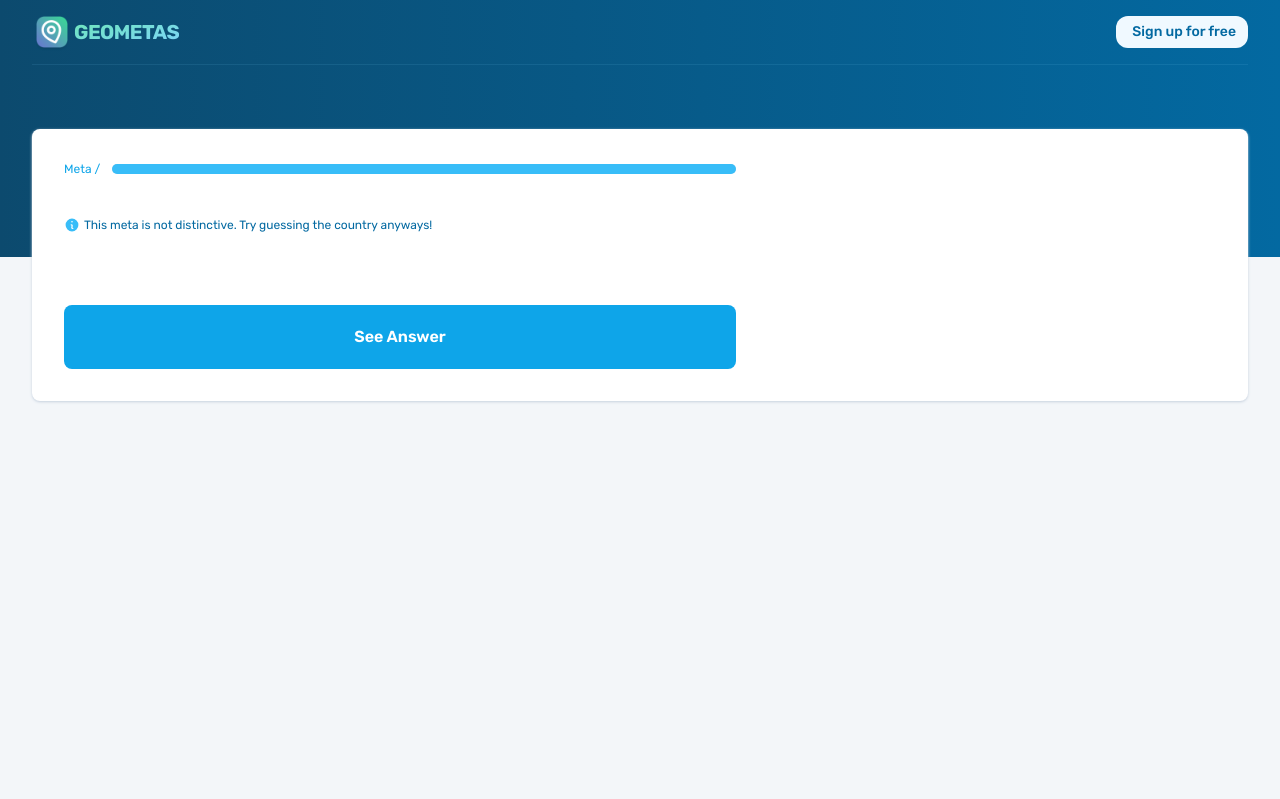
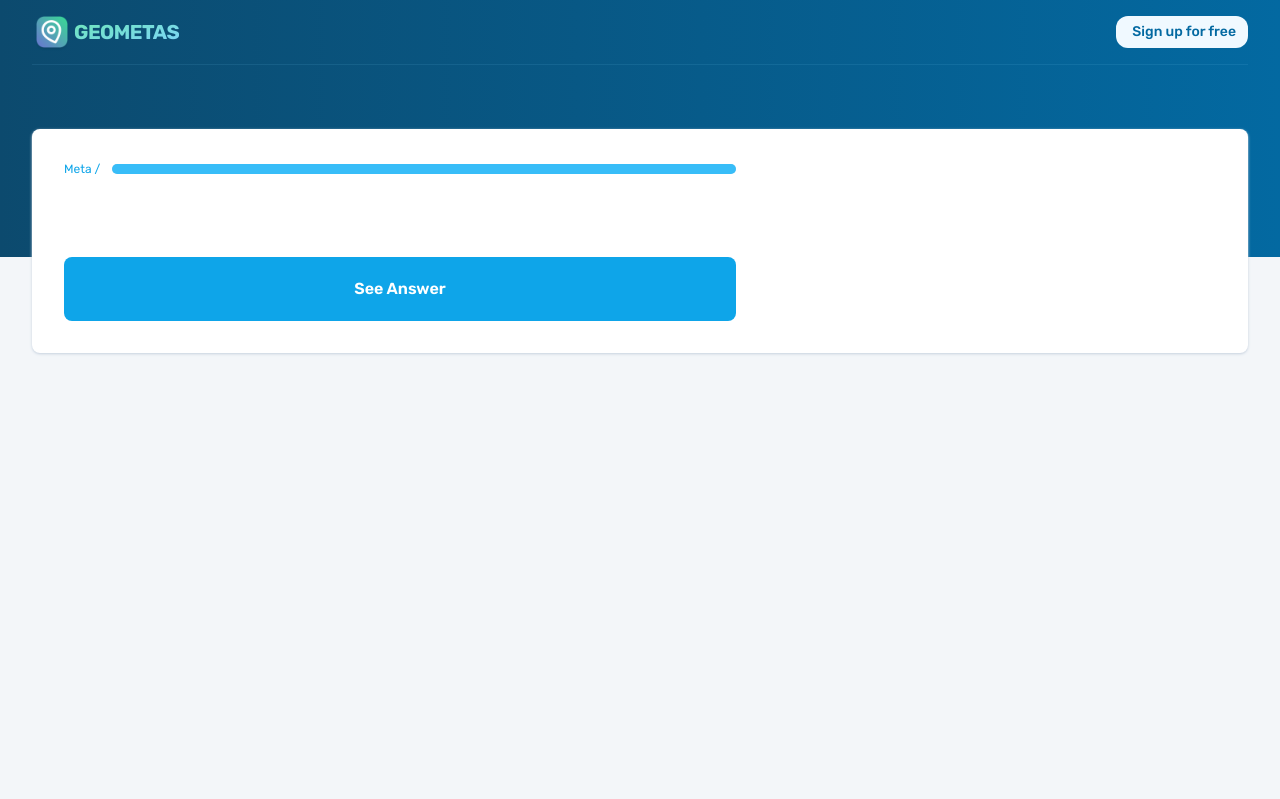
Before and after one commit to therealPaulPlay/geometas, a Django app: template quiz/templates/quiz/question.html in a window 1280 px wide. Shown: the top 799 px of the page. Run offline with Django 3.2, Linux system fonts and the light colour scheme; the template is opened without the code that fills it, so the values that code supplies are empty; style sheets or scripts are compiled from the project's sources.

Commit message:
Update question.html

```diff
--- a/quiz/templates/quiz/question.html
+++ b/quiz/templates/quiz/question.html
@@ -9,21 +9,6 @@
     <h2 class="text-2xl mt-8 sm:mt-10 text-slate-900">
         {{ fact.get_question }}
     </h2>
-
-    {% if not fact.distinctive and not fact.distinctive_in_region %}
-    <div class="rounded-md max-w-md mt-4">
-        <div class="flex">
-          <div class="flex-shrink-0">
-            <svg class="h-4 w-4 text-sky-400" viewBox="0 0 20 20" fill="currentColor" aria-hidden="true">
-              <path fill-rule="evenodd" d="M18 10a8 8 0 11-16 0 8 8 0 0116 0zm-7-4a1 1 0 11-2 0 1 1 0 012 0zM9 9a.75.75 0 000 1.5h.253a.25.25 0 01.244.304l-.459 2.066A1.75 1.75 0 0010.747 15H11a.75.75 0 000-1.5h-.253a.25.25 0 01-.244-.304l.459-2.066A1.75 1.75 0 009.253 9H9z" clip-rule="evenodd" />
-            </svg>
-          </div>
-          <div class="ml-1 flex-1 md:flex md:flex-none md:justify-between text-xs text-sky-700">
-            This meta is not distinctive. Try guessing the country anyways!
-          </div>
-        </div>
-      </div>
-    {% endif %}
 
     <div class="mt-8">
         {% include 'quiz/components/quiz_image.html' %}
```
